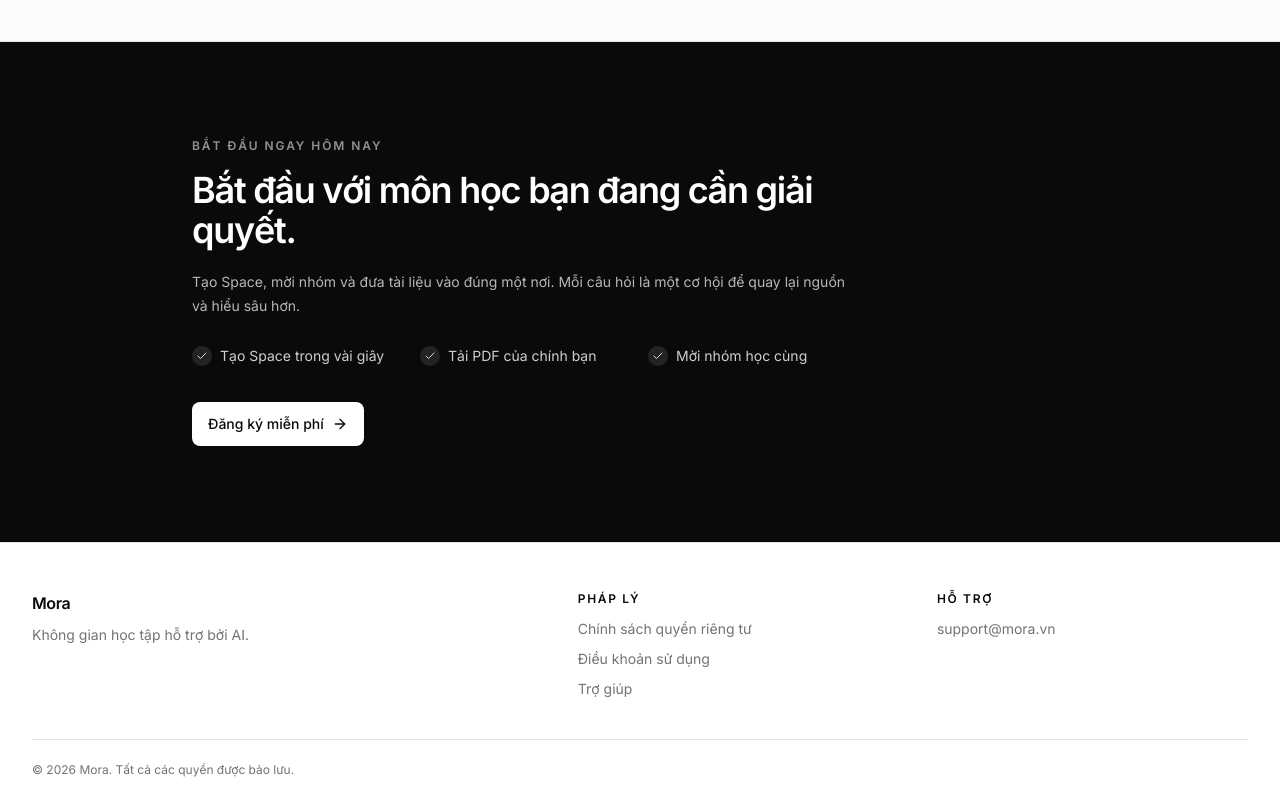
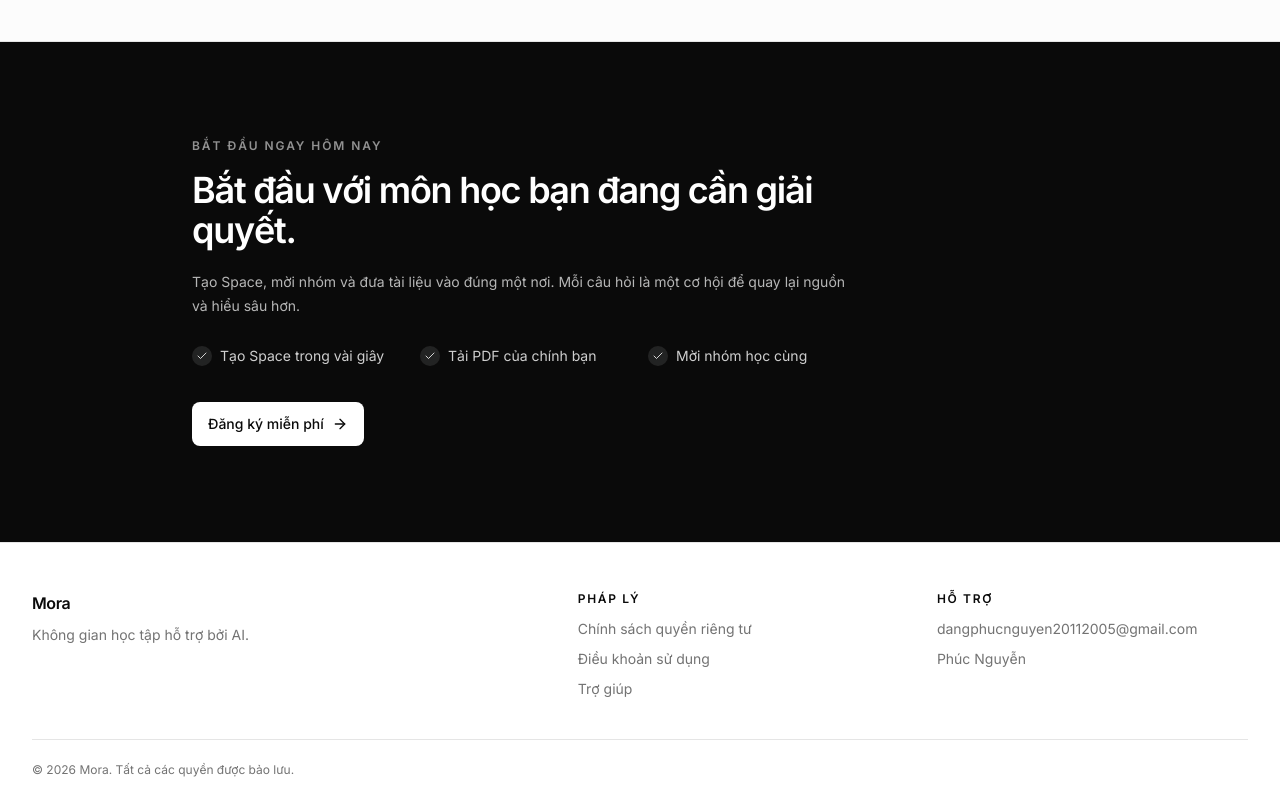
Before and after one commit to NHACTAOHOCBAI/mora-frontend, a React (Vite) app: page / in a window 1280 px wide. Shown: the part 6185-6985 px from the top of the page. Built offline with nearby package versions, Linux system fonts and the light colour scheme; no server answers.

Commit message:
feat: update support section in SiteFooter with new contact information and social link

```diff
--- a/src/components/shared/SiteFooter.tsx
+++ b/src/components/shared/SiteFooter.tsx
@@ -5,7 +5,7 @@ export function SiteFooter() {
     <div className="mx-auto grid w-full max-w-7xl gap-9 sm:grid-cols-2 lg:grid-cols-[minmax(0,1.6fr)_minmax(10rem,1fr)_minmax(10rem,1fr)] lg:gap-12">
       <section className="max-w-xs"><p className="text-base font-semibold tracking-tight text-foreground">Mora</p><p className="mt-2 leading-6">Không gian học tập hỗ trợ bởi AI.</p></section>
       <nav aria-label="Liên kết pháp lý"><p className="mb-3 text-xs font-semibold uppercase tracking-[0.14em] text-foreground">Pháp lý</p><div className="flex flex-col items-start gap-2.5 leading-5"><Link to="/privacy" className="transition-colors hover:text-foreground focus-visible:outline-2 focus-visible:outline-offset-4 focus-visible:outline-ring">Chính sách quyền riêng tư</Link><Link to="/terms" className="transition-colors hover:text-foreground focus-visible:outline-2 focus-visible:outline-offset-4 focus-visible:outline-ring">Điều khoản sử dụng</Link><Link to="/help" className="transition-colors hover:text-foreground focus-visible:outline-2 focus-visible:outline-offset-4 focus-visible:outline-ring">Trợ giúp</Link></div></nav>
-      <section><p className="mb-3 text-xs font-semibold uppercase tracking-[0.14em] text-foreground">Hỗ trợ</p><a href="mailto:support@mora.vn" className="leading-5 transition-colors hover:text-foreground focus-visible:outline-2 focus-visible:outline-offset-4 focus-visible:outline-ring">support@mora.vn</a></section>
+      <section><p className="mb-3 text-xs font-semibold uppercase tracking-[0.14em] text-foreground">Hỗ trợ</p><div className="flex flex-col items-start gap-2.5 leading-5"><a href="mailto:dangphucnguyen20112005@gmail.com" className="transition-colors hover:text-foreground focus-visible:outline-2 focus-visible:outline-offset-4 focus-visible:outline-ring">dangphucnguyen20112005@gmail.com</a><a href="https://www.facebook.com/phuc.nguyen.393834" target="_blank" rel="noopener noreferrer" className="transition-colors hover:text-foreground focus-visible:outline-2 focus-visible:outline-offset-4 focus-visible:outline-ring">Phúc Nguyễn</a></div></section>
     </div>
     <div className="mx-auto mt-10 w-full max-w-7xl border-t border-border py-5 text-xs leading-5 text-muted-foreground">© {new Date().getFullYear()} Mora. Tất cả các quyền được bảo lưu.</div>
   </footer>;
```
